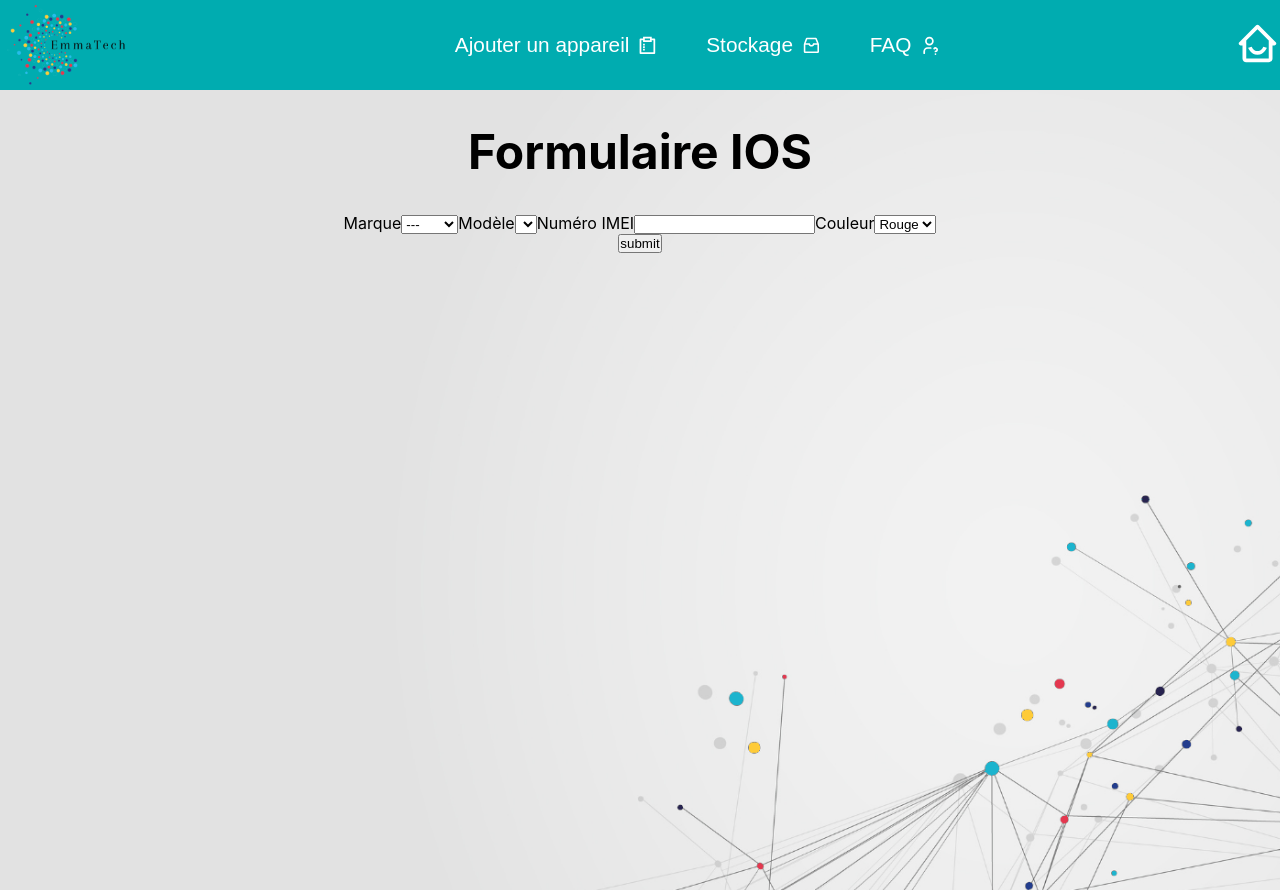
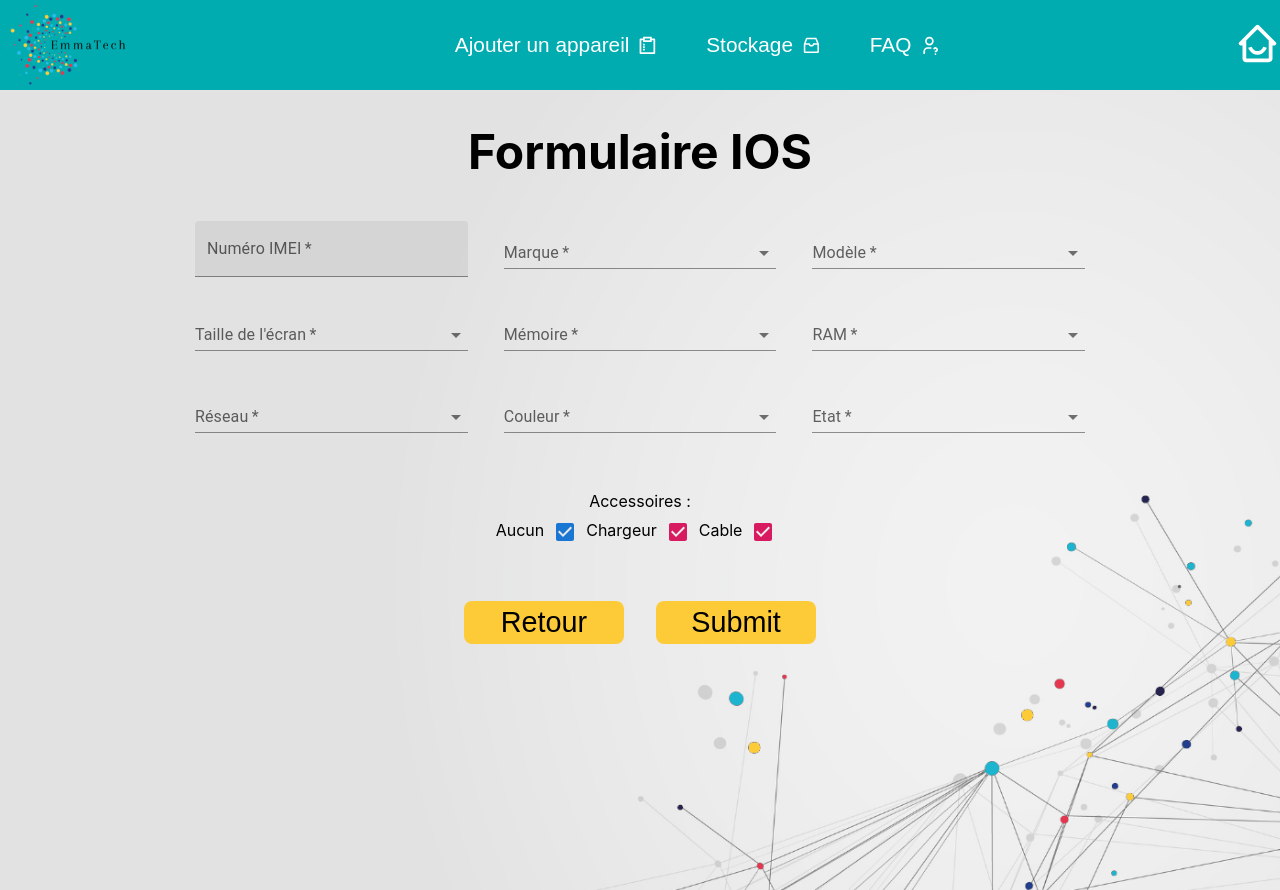
Before and after one commit to Elodie0530/EmmaTech, a React (Vite) app in the folder frontend/: page /ios in a window 1280 px wide. Built offline with nearby package versions, Linux system fonts and the light colour scheme.

Commit message:
Addition of Routes as well as some small modifications to make the CSS suitable

```diff
--- a/frontend/src/pages/Android.jsx
+++ b/frontend/src/pages/Android.jsx
@@ -1,4 +1,5 @@
 import { useState } from "react";
+import { Link } from "react-router-dom";
 import { pink } from "@mui/material/colors";
 import {
   TextField,
@@ -80,6 +81,24 @@ export default function Android() {
             variant="standard"
             sx={{ m: 1, minWidth: 120 }}
           >
+            <TextField
+              required
+              maxLength={13}
+              type="text"
+              id="imei"
+              onChange={filterInput}
+              value={imei}
+              variant="filled"
+              label="Numéro IMEI"
+            />
+          </FormControl>
+
+          <FormControl
+            required
+            className={survey.cat2}
+            variant="standard"
+            sx={{ m: 1, minWidth: 120 }}
+          >
             <InputLabel htmlFor="marques">Marques</InputLabel>
             <Select
               name="Marques"
@@ -90,18 +109,20 @@ export default function Android() {
               value={brand}
             >
               {marques.map((marque) => (
-                <MenuItem value={marque}>{marque}</MenuItem>
+                <MenuItem key={marque} value={marque}>
+                  {marque}
+                </MenuItem>
               ))}
             </Select>
           </FormControl>
 
           <FormControl
             required
-            className={survey.cat2}
+            className={survey.cat3}
             variant="standard"
             sx={{ m: 1, minWidth: 120 }}
           >
-            <InputLabel htmlFor="modèles">Modèles</InputLabel>
+            <InputLabel htmlFor="modèles">Modèle</InputLabel>
             <Select name="model" id="modèles">
               {models[brand]?.map((model) => (
                 <MenuItem key={model} value={model}>
@@ -110,19 +131,6 @@ export default function Android() {
               ))}
             </Select>
           </FormControl>
-
-          <div className={survey.cat3}>
-            <TextField
-              required
-              maxLength={13}
-              type="text"
-              id="imei"
-              onChange={filterInput}
-              value={imei}
-              variant="filled"
-              label="Numéro IMEI"
-            />
-          </div>
 
           <FormControl
             required
@@ -244,9 +252,17 @@ export default function Android() {
               }}
             />
           </div>
-
-          <input className={survey.cat11} type="submit" value="Submit" />
         </form>
+        <div className={survey.buttons}>
+          <Link to="/ajoute-un-appareil">
+            <button className={survey.cat12} type="button">
+              Retour
+            </button>
+          </Link>
+          <button className={survey.cat11} type="button">
+            Submit
+          </button>
+        </div>
       </section>
     </>
   );
--- a/frontend/src/pages/Ios.jsx
+++ b/frontend/src/pages/Ios.jsx
@@ -1,4 +1,14 @@
 import { useState } from "react";
+import { Link } from "react-router-dom";
+import { pink } from "@mui/material/colors";
+import {
+  TextField,
+  InputLabel,
+  MenuItem,
+  FormControl,
+  Select,
+  Checkbox,
+} from "@mui/material";
 import Navbar from "../components/Navbar";
 import survey from "../styles/Survey.module.scss";
 
@@ -50,6 +60,26 @@ export default function Ios() {
       "iphone 12 Mini",
     ],
   };
+  const screens = ['4"', '5"', '6"', '7"', '8"', '9"'];
+  const memorys = ["16 Go", "32 Go", "64 Go", "128 Go", "256 Go"];
+  const rams = [
+    "2 Go",
+    "3 Go",
+    "4 Go",
+    "6 Go",
+    "8 Go",
+    "12 Go",
+    "16 Go",
+    "18 Go",
+  ];
+  const networks = ["4G", "5G"];
+  const states = [
+    "DEEE",
+    "Réparable",
+    "Bloqué",
+    "Reconditionable",
+    "Reconditionné",
+  ];
 
   const couleurs = ["Rouge ", "Noir", "Blanc", "Rose", "Vert", "Jaune"];
 
@@ -63,9 +93,33 @@ export default function Ios() {
 
       <section className={survey.survey}>
         <h1>Formulaire IOS</h1>
-        <form action="#">
-          <label htmlFor="lang">Marque</label>
-          <select
+        <form className={survey.formulaire} action="#">
+          <FormControl
+            required
+            className={survey.cat1}
+            variant="standard"
+            sx={{ m: 1, minWidth: 120 }}
+          >
+            <TextField
+              required
+              maxLength={13}
+              type="text"
+              id="imei"
+              onChange={filterInput}
+              value={imei}
+              variant="filled"
+              label="Numéro IMEI"
+            />
+          </FormControl>
+
+          <FormControl
+            required
+            className={survey.cat2}
+            variant="standard"
+            sx={{ m: 1, minWidth: 120 }}
+          >
+            <InputLabel htmlFor="lang">Marque</InputLabel>
+            <Select
               name="Marque"
               id="lang"
               onChange={(event) => {
@@ -73,44 +127,163 @@ export default function Ios() {
               }}
               value={brand}
             >
-            <option>---</option>
               {marques.map((marque) => (
-              <option value={marque} key={marque}>
+                <MenuItem value={marque} key={marque}>
                   {marque}
-              </option>
+                </MenuItem>
               ))}
-          </select>
+            </Select>
+          </FormControl>
 
-          <label htmlFor="modele">Modèle</label>
-          <select name="modele" id="modele">
+          <FormControl
+            required
+            className={survey.cat3}
+            variant="standard"
+            sx={{ m: 1, minWidth: 120 }}
+          >
+            <InputLabel htmlFor="modele">Modèle</InputLabel>
+            <Select name="modele" id="modele">
               {modeles[brand]?.map((modele) => (
-              <option value={modele} key={modele}>
+                <MenuItem value={modele} key={modele}>
                   {modele}
-              </option>
+                </MenuItem>
               ))}
-          </select>
+            </Select>
+          </FormControl>
 
-          <label htmlFor="imei">Numéro IMEI</label>
-          <input
-            maxLength={13}
-            type="text"
-            id="imei"
-            onChange={filterInput}
-            value={imei}
+          <FormControl
+            required
+            className={survey.cat4}
+            variant="standard"
+            sx={{ m: 1, minWidth: 120 }}
+          >
+            <InputLabel htmlFor="screen">Taille de l'écran</InputLabel>
+            <Select name="screen" id="screen">
+              {screens.map((screen) => (
+                <MenuItem key={screen} value={screen}>
+                  {screen}
+                </MenuItem>
+              ))}
+            </Select>
+          </FormControl>
+
+          <FormControl
+            required
+            className={survey.cat5}
+            variant="standard"
+            sx={{ m: 1, minWidth: 120 }}
+          >
+            <InputLabel htmlFor="memory">Mémoire</InputLabel>
+            <Select name="memory" id="memory">
+              {memorys.map((memory) => (
+                <MenuItem key={memory} value={memory}>
+                  {memory}
+                </MenuItem>
+              ))}
+            </Select>
+          </FormControl>
+
+          <FormControl
+            required
+            className={survey.cat6}
+            variant="standard"
+            sx={{ m: 1, minWidth: 120 }}
+          >
+            <InputLabel htmlFor="ram">RAM</InputLabel>
+            <Select name="ram" id="ram">
+              {rams.map((ram) => (
+                <MenuItem key={ram} value={ram}>
+                  {ram}
+                </MenuItem>
+              ))}
+            </Select>
+          </FormControl>
+
+          <FormControl
+            required
+            className={survey.cat7}
+            variant="standard"
+            sx={{ m: 1, minWidth: 120 }}
+          >
+            <InputLabel htmlFor="network">Réseau</InputLabel>
+            <Select name="network" id="network">
+              {networks.map((network) => (
+                <MenuItem key={network} value={network}>
+                  {network}
+                </MenuItem>
+              ))}
+            </Select>
+          </FormControl>
+
+          <FormControl
+            required
+            className={survey.cat8}
+            variant="standard"
+            sx={{ m: 1, minWidth: 120 }}
+          >
+            <InputLabel htmlFor="couleur">Couleur</InputLabel>
+            <Select name="Couleur" id="couleur">
+              {couleurs.map((couleur) => (
+                <MenuItem value={couleur} key={couleur}>
+                  {couleur}
+                </MenuItem>
+              ))}
+            </Select>
+          </FormControl>
+
+          <FormControl
+            required
+            className={survey.cat9}
+            variant="standard"
+            sx={{ m: 1, minWidth: 120 }}
+          >
+            <InputLabel htmlFor="state">Etat</InputLabel>
+            <Select name="state" id="state">
+              {states.map((state) => (
+                <MenuItem key={state} value={state}>
+                  {state}
+                </MenuItem>
+              ))}
+            </Select>
+          </FormControl>
+
+          <div className={survey.cat10}>
+            <p>Accessoires :</p>
+            <label htmlFor="accessory">Aucun</label>
+            <Checkbox defaultChecked />
+            <label htmlFor="accessory">Chargeur</label>
+            <Checkbox
+              defaultChecked
+              sx={{
+                color: pink[800],
+                "&.Mui-checked": {
+                  color: pink[600],
+                },
+              }}
             />
+            <label htmlFor="accessory">Cable</label>
+            <Checkbox
+              defaultChecked
+              sx={{
+                color: pink[800],
+                "&.Mui-checked": {
+                  color: pink[600],
+                },
+              }}
+            />
+          </div>
+        </form>
 
-          <label htmlFor="couleur">Couleur</label>
-          <select name="Couleur" id="couleur">
-            {couleurs.map((couleur) => (
-              <option value={couleur} key={couleur}>
-                {couleur}
-              </option>
-            ))}
-          </select>
-        </form>
-        <button type="button" onClick={addPhone}>
-          submit
+        <div className={survey.buttons}>
+          <Link to="/ajoute-un-appareil">
+            <button className={survey.cat12} type="button">
+              Retour
             </button>
+          </Link>
+          <button className={survey.cat11} type="button" onClick={addPhone}>
+            Submit
+          </button>
+        </div>
       </section>
     </>
   );
--- a/frontend/src/styles/Survey.module.scss
+++ b/frontend/src/styles/Survey.module.scss
@@ -78,20 +78,35 @@
   grid-area: 3 / 3 / 4 / 4;
 }
 .cat10 {
+  padding-top: 2rem;
   text-align: center;
   grid-area: 4 / 2 / 4 / 3;
+  padding-bottom: 2rem;
 }
 .cat11 {
   height: 2.7rem;
-  grid-area: 6 / 2 / 7 / 3;
+  width: 10rem;
   background-color: #fecb38;
   border-radius: 0.5rem;
   border: none;
   font-size: 1.8rem;
   cursor: pointer;
+  margin: 1rem;
 }
 
-.cat11:hover {
+.cat11:hover,
+.cat12:hover {
   transition: 1000ms;
   background-color: #233d8d;
 }
+
+.cat12 {
+  height: 2.7rem;
+  width: 10rem;
+  background-color: #fecb38;
+  border-radius: 0.5rem;
+  border: none;
+  font-size: 1.8rem;
+  cursor: pointer;
+  margin: 1rem;
+}
```
Lines whose indentation alone changed are shown as unchanged.
